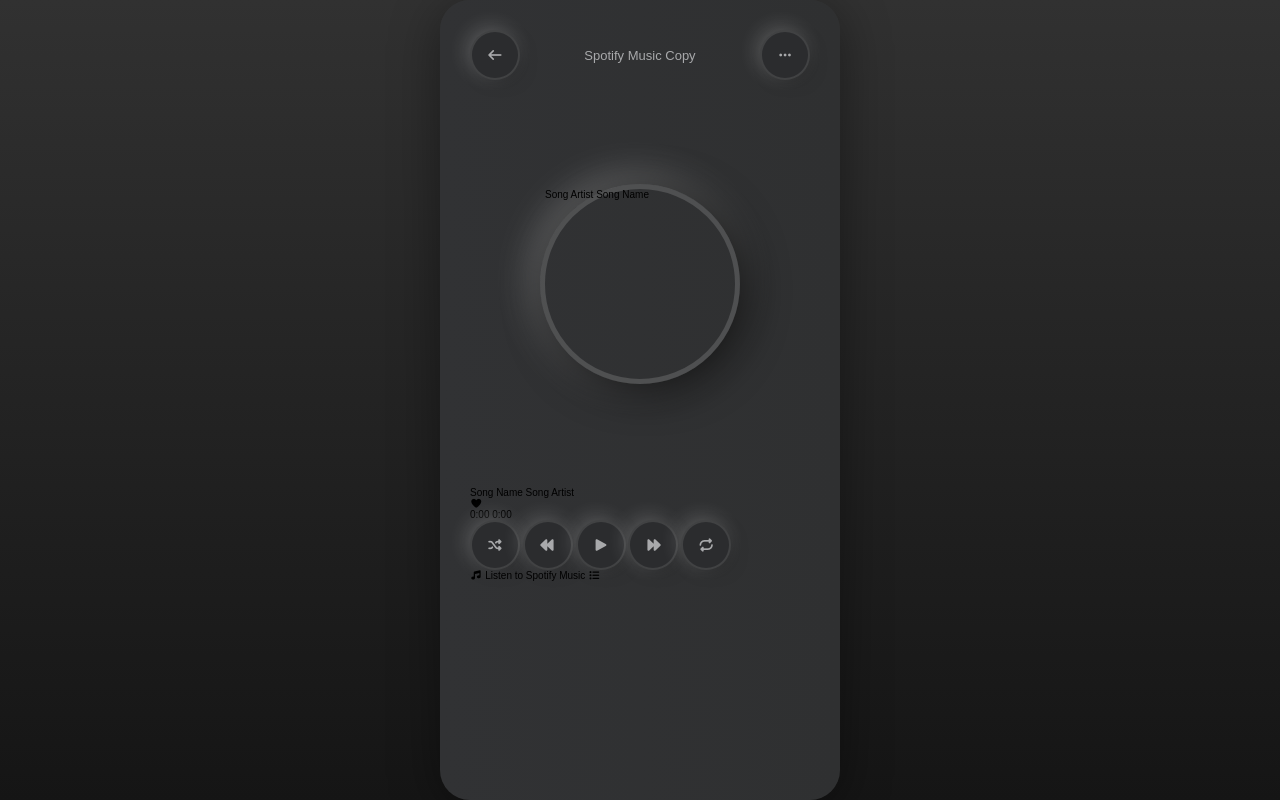
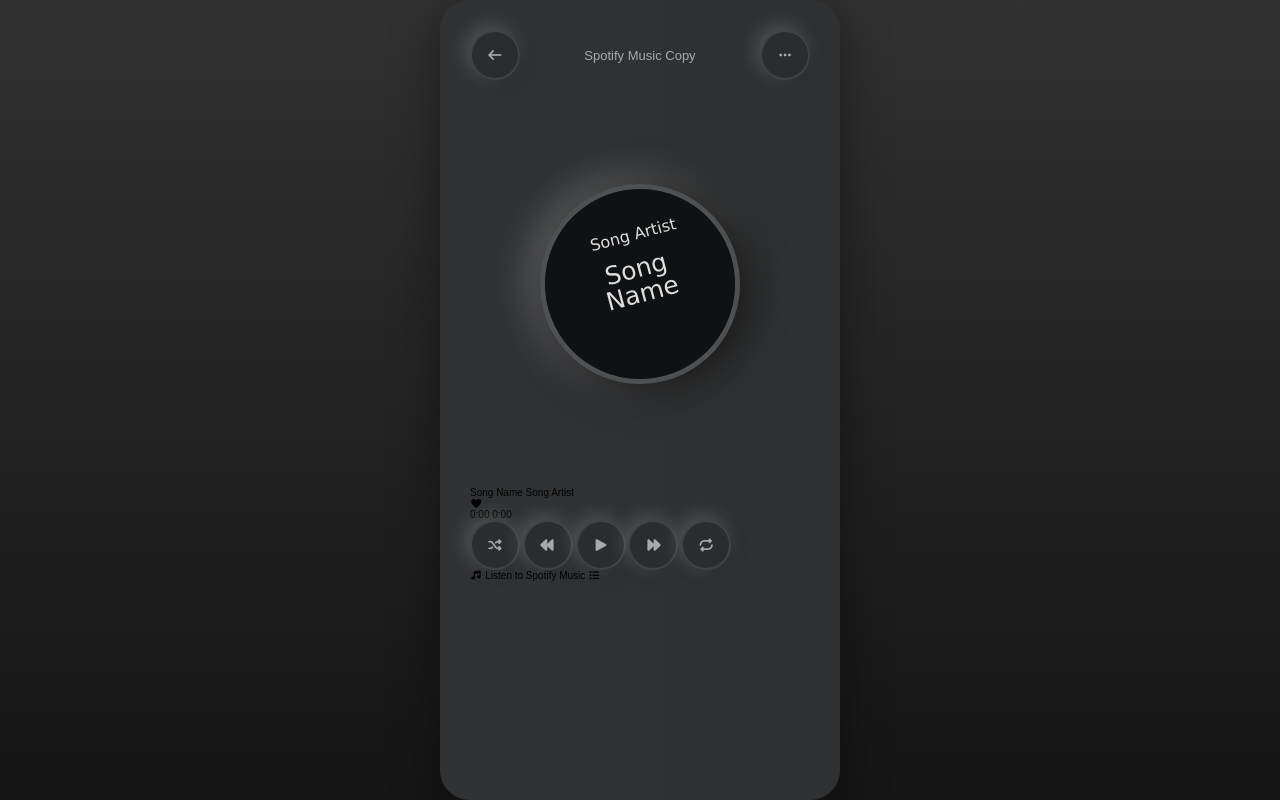
Before and after one commit to Mirkataaa/learning-demos-hub, a plain HTML site: page spotify-music-copy/index.html in a window 1280 px wide. Drawn offline with Linux system fonts and the light colour scheme; a web font is replaced by a local one.

Commit message:
spotify-player-copy: style cover

```diff
--- a/spotify-music-copy/style.css
+++ b/spotify-music-copy/style.css
@@ -77,4 +77,36 @@
   box-shadow: 0.6rem 0.6rem 4rem -0.1rem rgba(0, 0, 0, 0.9),
     -0.6rem -0.6rem 4rem -0.2rem rgba(255, 255, 255, 0.4);
   position: relative;
+  transform: rotateZ(-15deg);
 }
+
+.cover {
+  width: 100%;
+  height: 100%;
+  background-color: #101112;
+  border-radius: 50%;
+  position: relative;
+}
+
+.cover span {
+  font-family: "Delicious Handrawn", cursive;
+  position: absolute;
+  display: block;
+  line-height: 1;
+}
+
+.cover span:nth-child(1) {
+  color: #ddd;
+  font-size: clamp(1rem, 2vw, 1.6rem);
+  top: 20%;
+  left: 30%;
+}
+
+.cover span:nth-child(2) {
+  color: #ddd;
+  font-size: clamp(1.5rem, 3vw, 2.5rem);
+  top: 35%;
+  left: 25%;
+  width: 50%;
+  text-align: center;
+}
```
